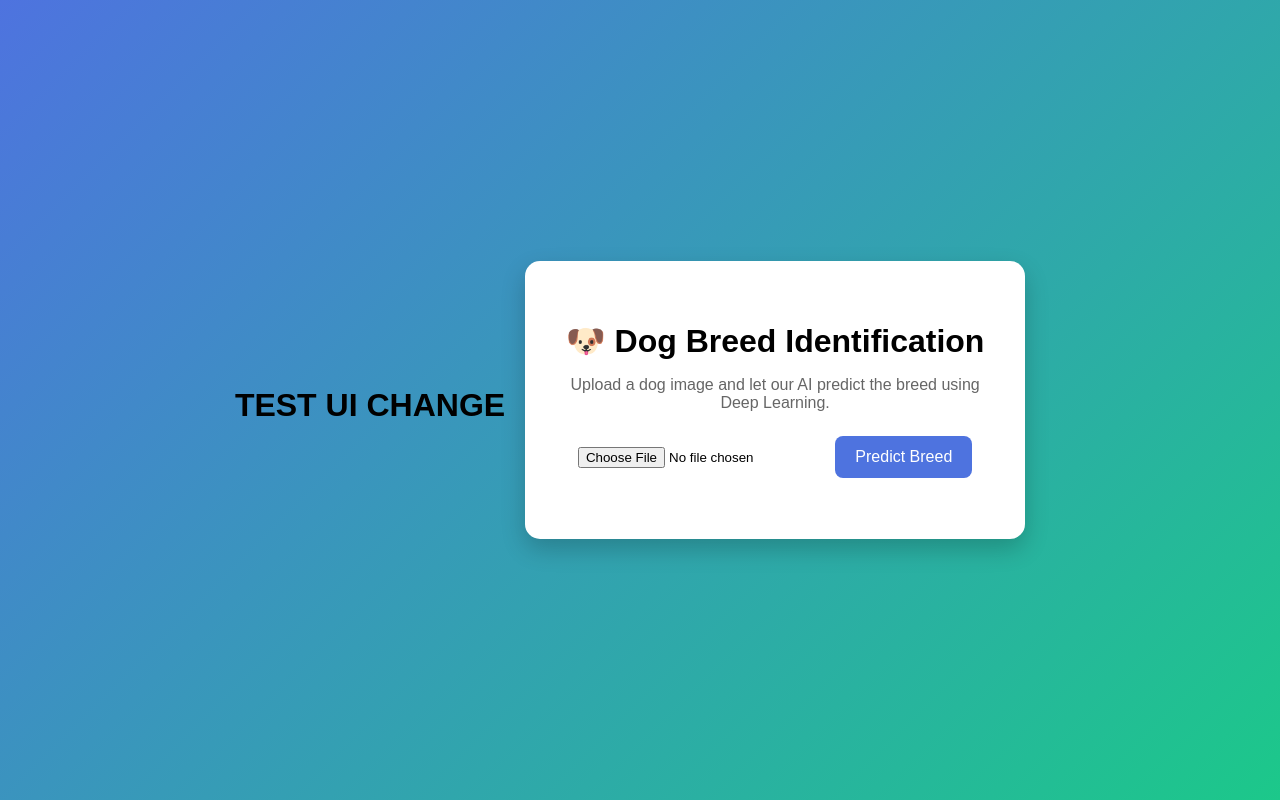
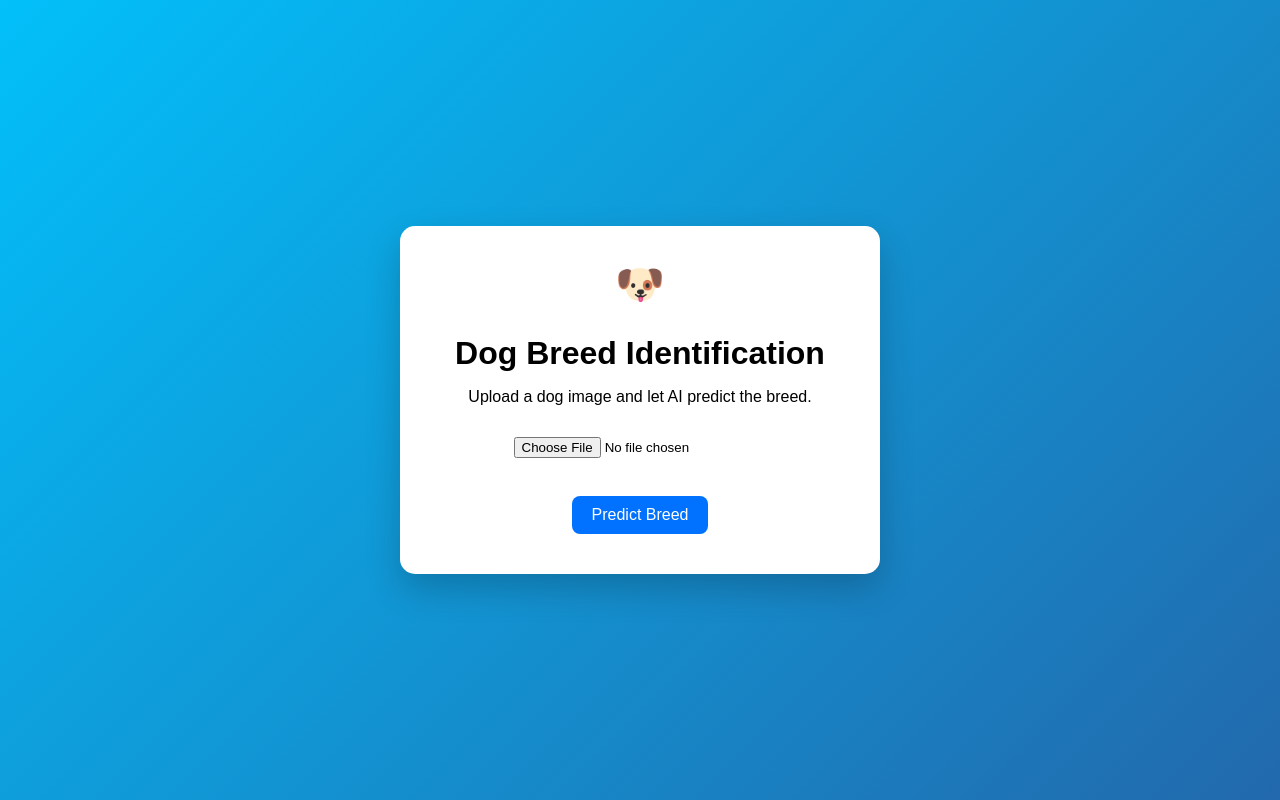
Before and after one commit to ravikiran247/dog-breed-identification, a Flask app: page / in a window 1280 px wide. Run offline with Flask 3, Linux system fonts and the light colour scheme.

Commit message:
Added animated modern UI

```diff
--- a/templates/index.html
+++ b/templates/index.html
@@ -1,27 +1,107 @@
-<h1>TEST UI CHANGE</h1>
 <!DOCTYPE html>
-<html lang="en">
+<html>
 <head>
-    <meta charset="UTF-8">
-    <title>Dog Breed Identifier</title>
-    <meta name="viewport" content="width=device-width, initial-scale=1.0">
-    <link rel="stylesheet" href="{{ url_for('static', filename='style.css') }}">
+    <title>Dog Breed Identification</title>
+    <style>
+        body {
+            margin: 0;
+            font-family: Arial, sans-serif;
+            height: 100vh;
+            display: flex;
+            justify-content: center;
+            align-items: center;
+            background: linear-gradient(-45deg, #1e3c72, #2a5298, #00c6ff, #0072ff);
+            background-size: 400% 400%;
+            animation: gradientMove 10s ease infinite;
+        }
+
+        @keyframes gradientMove {
+            0% {background-position: 0% 50%;}
+            50% {background-position: 100% 50%;}
+            100% {background-position: 0% 50%;}
+        }
+
+        .card {
+            background: white;
+            padding: 40px;
+            border-radius: 15px;
+            text-align: center;
+            box-shadow: 0 15px 35px rgba(0,0,0,0.2);
+            animation: fadeIn 1s ease-in-out;
+            width: 400px;
+        }
+
+        @keyframes fadeIn {
+            from {opacity: 0; transform: translateY(20px);}
+            to {opacity: 1; transform: translateY(0);}
+        }
+
+        h1 {
+            margin-bottom: 10px;
+        }
+
+        .dog-emoji {
+            font-size: 40px;
+            animation: float 2s ease-in-out infinite;
+        }
+
+        @keyframes float {
+            0%, 100% {transform: translateY(0);}
+            50% {transform: translateY(-8px);}
+        }
+
+        input[type="file"] {
+            margin-top: 15px;
+        }
+
+        button {
+            margin-top: 20px;
+            padding: 10px 20px;
+            border: none;
+            border-radius: 8px;
+            background-color: #0072ff;
+            color: white;
+            font-size: 16px;
+            cursor: pointer;
+            transition: 0.3s;
+        }
+
+        button:hover {
+            transform: scale(1.05);
+            box-shadow: 0 5px 15px rgba(0,114,255,0.4);
+        }
+
+        #preview {
+            margin-top: 15px;
+            max-width: 200px;
+            border-radius: 10px;
+            display: none;
+        }
+    </style>
 </head>
 <body>
 
-<div class="container">
-    <div class="card">
-        <h1>🐶 Dog Breed Identification</h1>
-        <p class="subtitle">
-            Upload a dog image and let our AI predict the breed using Deep Learning.
-        </p>
+<div class="card">
+    <div class="dog-emoji">🐶</div>
+    <h1>Dog Breed Identification</h1>
+    <p>Upload a dog image and let AI predict the breed.</p>
 
-        <form action="/predict" method="POST" enctype="multipart/form-data">
-            <input type="file" name="image" required>
-            <button type="submit">Predict Breed</button>
-        </form>
-    </div>
+    <form action="/predict" method="post" enctype="multipart/form-data">
+        <input type="file" name="image" accept="image/*" onchange="previewImage(event)">
+        <br>
+        <img id="preview">
+        <br>
+        <button type="submit">Predict Breed</button>
+    </form>
 </div>
+
+<script>
+function previewImage(event) {
+    const preview = document.getElementById('preview');
+    preview.src = URL.createObjectURL(event.target.files[0]);
+    preview.style.display = "block";
+}
+</script>
 
 </body>
 </html>
```
